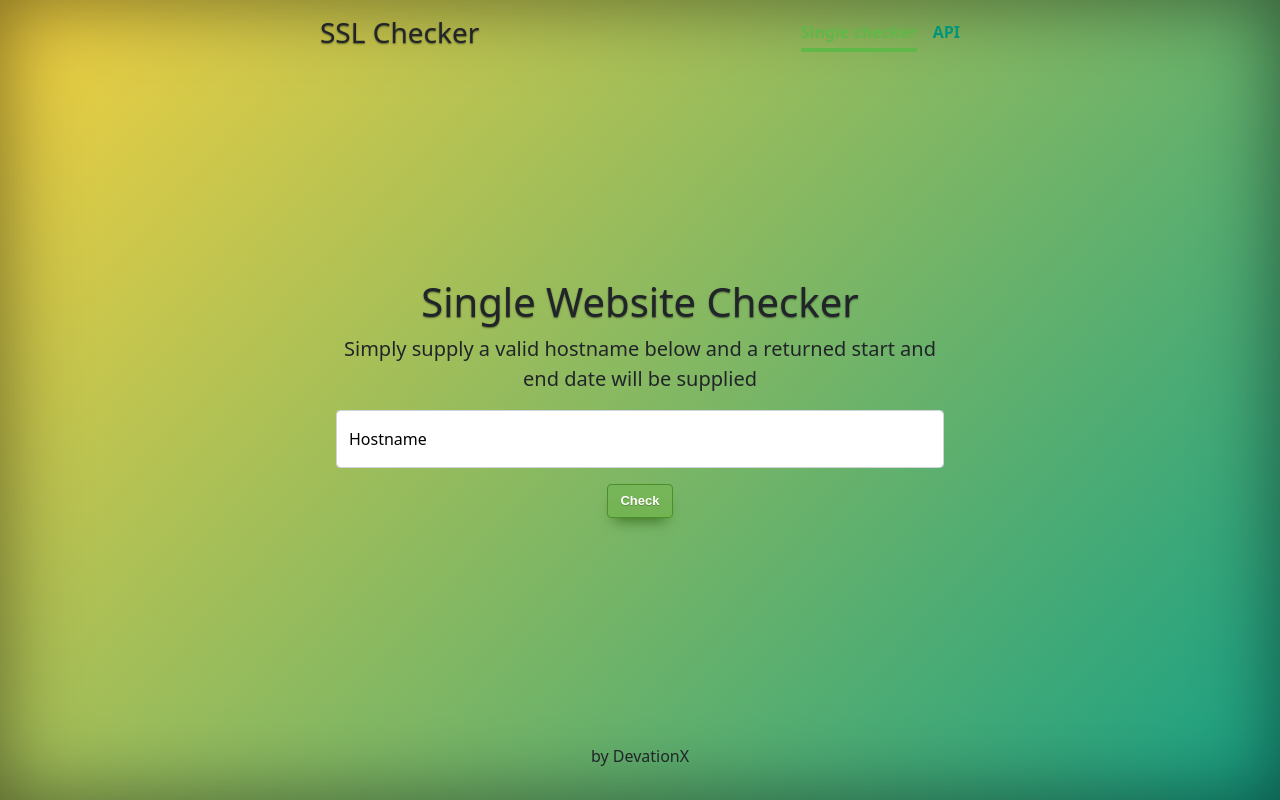
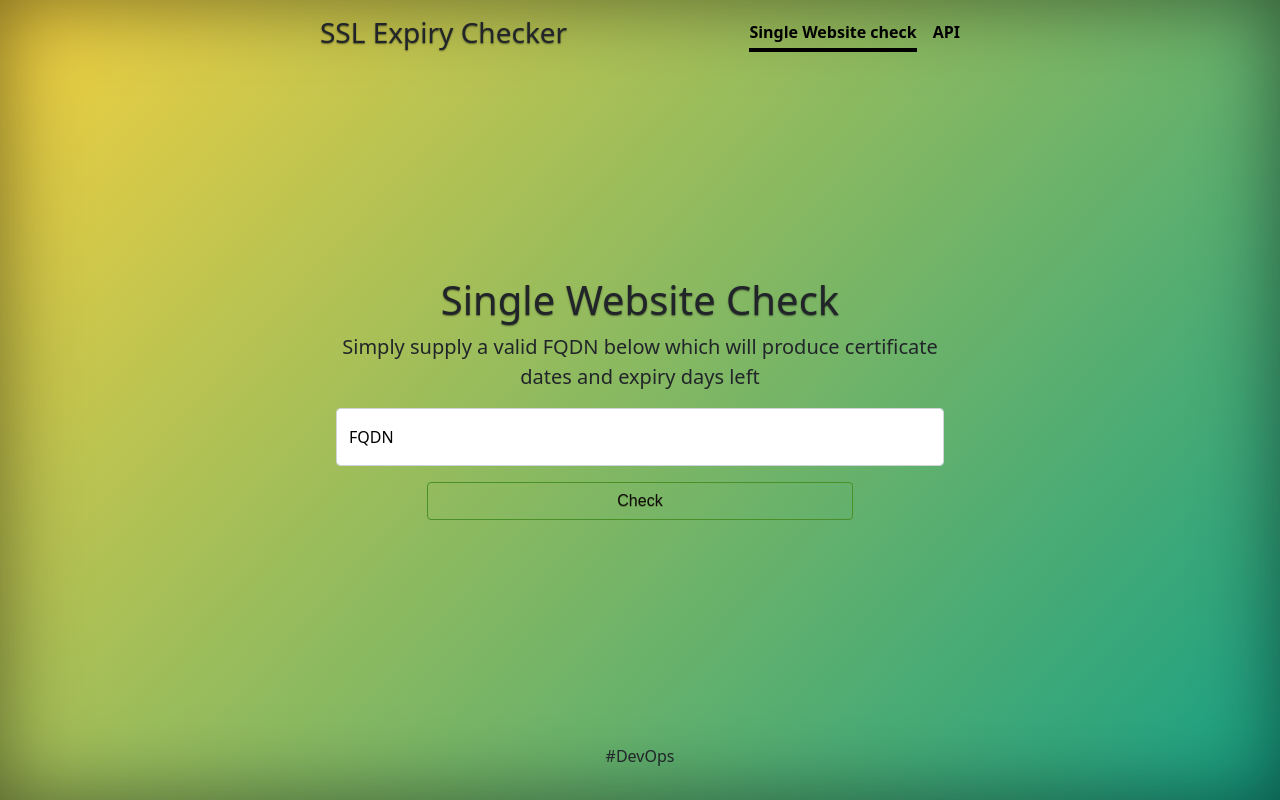
Before and after one commit to Nur-Roberts/ssl-expiry-check, a Flask app: page / in a window 1280 px wide. Run offline with Flask 2, Linux system fonts and the light colour scheme.

Commit message:
frontemd update

```diff
--- a/static/css/cover.css
+++ b/static/css/cover.css
@@ -38,7 +38,7 @@ body {
 .nav-masthead .nav-link {
   padding: .25rem 0;
   font-weight: 700;
-  color:#009677;
+  color:#000000;
   background-color: transparent;
   border-bottom: .25rem solid transparent;
 }
@@ -53,30 +53,31 @@ body {
 }
 
 .nav-masthead .active {
-  color: #60b848;
-  border-bottom-color: #60b848;
+  color: #000000;
+  border-bottom-color: #000000;
 }
 
 
 .myButton {
-	box-shadow: 0px 10px 14px -7px #3e7327;
-	background:linear-gradient(to bottom, #77b55a 5%, #72b352 100%);
-	background-color:#77b55a;
+	/* background:linear-gradient(to bottom, #77b55a 5%, #72b352 100%); */
+	background-color:transparent;
 	border-radius:4px;
 	border:1px solid #4b8f29;
 	display:inline-block;
 	cursor:pointer;
-	color:#ffffff;
+	color:#110d0d;
 	font-family:Arial;
-	font-size:13px;
-	font-weight:bold;
+	/* font-size:13px; */
+	/* font-weight:bold; */
 	padding:6px 12px;
 	text-decoration:none;
 	text-shadow:0px 1px 0px #5b8a3c;
+	width: 70%;
 }
 .myButton:hover {
-	background:linear-gradient(to bottom, #72b352 5%, #77b55a 100%);
-	background-color:#72b352;
+	-webkit-box-shadow: inset 0 0 15px rgba(17, 4, 4, 0.212);
+    -moz-box-shadow: inset 0 0 15px rgba(17, 4, 4, 0.212);
+    box-shadow: inset 0 0 px rgba(17, 4, 4, 0.212);
 }
 .myButton:active {
 	position:relative;
--- a/templates/index.html
+++ b/templates/index.html
@@ -29,9 +29,9 @@
     <div class="cover-container d-flex w-100 h-100 p-3 mx-auto flex-column">
       <header class="mb-auto">
         <div>
-          <h3 class="float-md-start mb-0 textshadows">SSL Checker</h3>
+          <h3 class="float-md-start mb-0 textshadows">SSL Expiry Checker</h3>
           <nav class="nav nav-masthead justify-content-center float-md-end ">
-            <a class="nav-link active" aria-current="page" href="#">Single checker</a>
+            <a class="nav-link active" aria-current="page" href="#">Single Website check</a>
             <a class="nav-link" href="#">API</a>
           </nav>
         </div>
@@ -39,14 +39,14 @@
 
       <main class="px-3">
 
-        <h1 class="textshadows">Single Website Checker</h1>
-        <p class="lead">Simply supply a valid hostname below and a returned start and end date will be supplied</p>
+        <h1 class="textshadows">Single Website Check</h1>
+        <p class="lead">Simply supply a valid FQDN below which will produce certificate dates and expiry days left</p>
 
 
         <form action="{{ url_for('home') }}" method="POST">
             <div class="form-floating mb-3">
-                <input type="text" class="form-control" id="floatingInput" placeholder="sub.example.com" name="hostname" required>
-                <label for="floatingInput" style="color: black;">Hostname</label>
+                <input type="text" class="form-control" id="floatingInput" placeholder="https://sub.example.com" name="hostname" required>
+                <label for="floatingInput" style="color: black;">FQDN</label>
             </div>
             <button type="submit" class="myButton">Check</button>
 
@@ -55,7 +55,7 @@
       </main>
 
       <footer class="mt-auto">
-        <p>by DevationX</p>
+        <p>#DevOps</p>
       </footer>
     </div>
 
```
Also changed, not shown: templates/index_results.html (+7 -7 lines), templates/index_results_error.html (+6 -5 lines).
